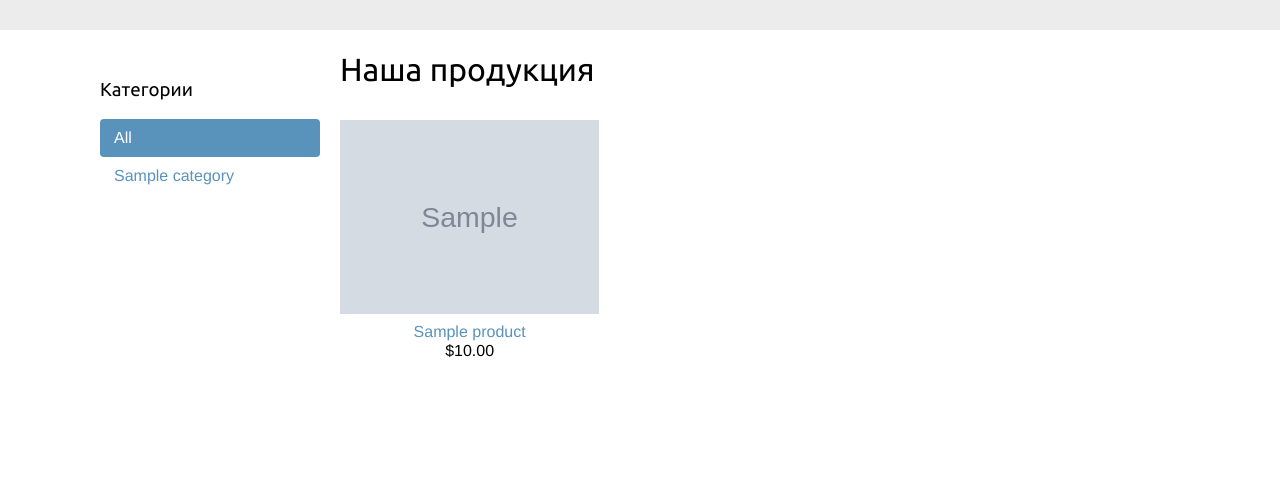
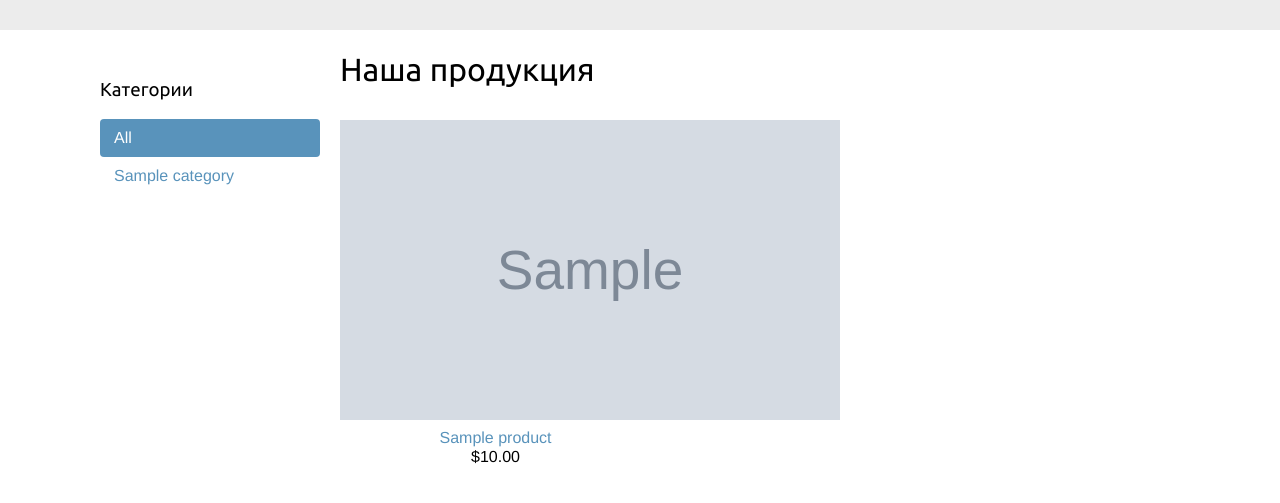
Before and after one commit to swanstrok/Cakeshop_Django, a Django app: page / in a window 1280 px wide. Shown: the part 77-580 px from the top of the page. Run offline with Django 3.2, Linux system fonts and the light colour scheme; tables that the repository leaves empty hold one stand-in row (values such as "Sample post"); grey boxes marked "Sample" are stand-in pictures; parts of the project's set-up code (start-up, migrations or seed data) failed here and were passed over.

Commit message:
improve css to show pictures in similar size

```diff
--- a/shop/static/css/base.css
+++ b/shop/static/css/base.css
@@ -185,7 +185,7 @@ ul.errorlist {
 }
 
 .product-list .item {
-    width:25%;
+    width:30%;
     padding:10px 20px 10px 0;
     float:left;
     text-align:center;
@@ -193,7 +193,8 @@ ul.errorlist {
 }
 
 .product-list .item img {
-    width:100%;
+    width:500px;
+    height: 300px;
     margin-bottom:8px;
 }
 
```
